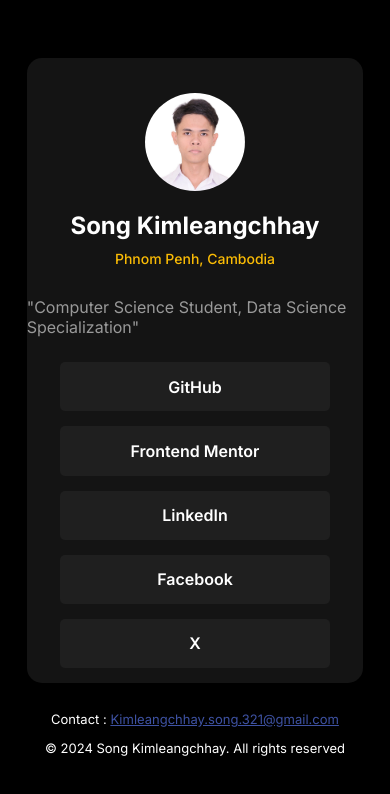
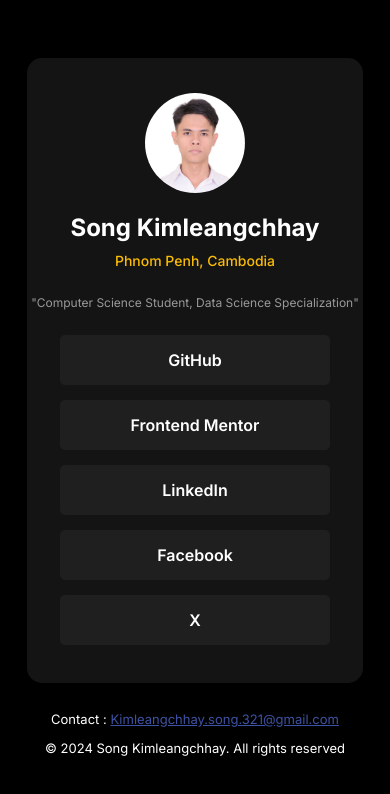
Before and after one commit to Leangchhay1523/Project2_Social_Link_Card, a plain HTML site: page index.html in a window 390 px wide. Drawn offline with Linux system fonts and the light colour scheme; a web font is replaced by a local one.

Commit message:
Project2_Social_Link_Card

```diff
--- a/index.html
+++ b/index.html
@@ -22,7 +22,10 @@
     <img src="Images/Me.jpg" alt="Chhay" class="profile">
     <h2 class="profile-name">Song Kimleangchhay</h2>
     <p class="location">Phnom Penh, Cambodia</p>
-    <p class="role">"Computer Science Student, Data Science Specialization"</p>
+    <div class="role-container">
+      <p class="role">"Computer Science Student, Data Science Specialization"</p>
+    </div>
+
     <a href="https://github.com/Leangchhay1523" target="_blank" class="link">GitHub</a>
     <a href="https://www.frontendmentor.io/profile/Leangchhay1523" target="_blank" class="link">Frontend Mentor</a>
     <a href="https://www.linkedin.com/in/kimleangchhay-song-06a897293/" target="_blank" class="link">LinkedIn</a>
--- a/stylesheet.css
+++ b/stylesheet.css
@@ -76,4 +76,7 @@ body{
     .my-container{
         width: 90%;
     }
+    .role{
+        font-size: 12px;
+    }
 }
```
